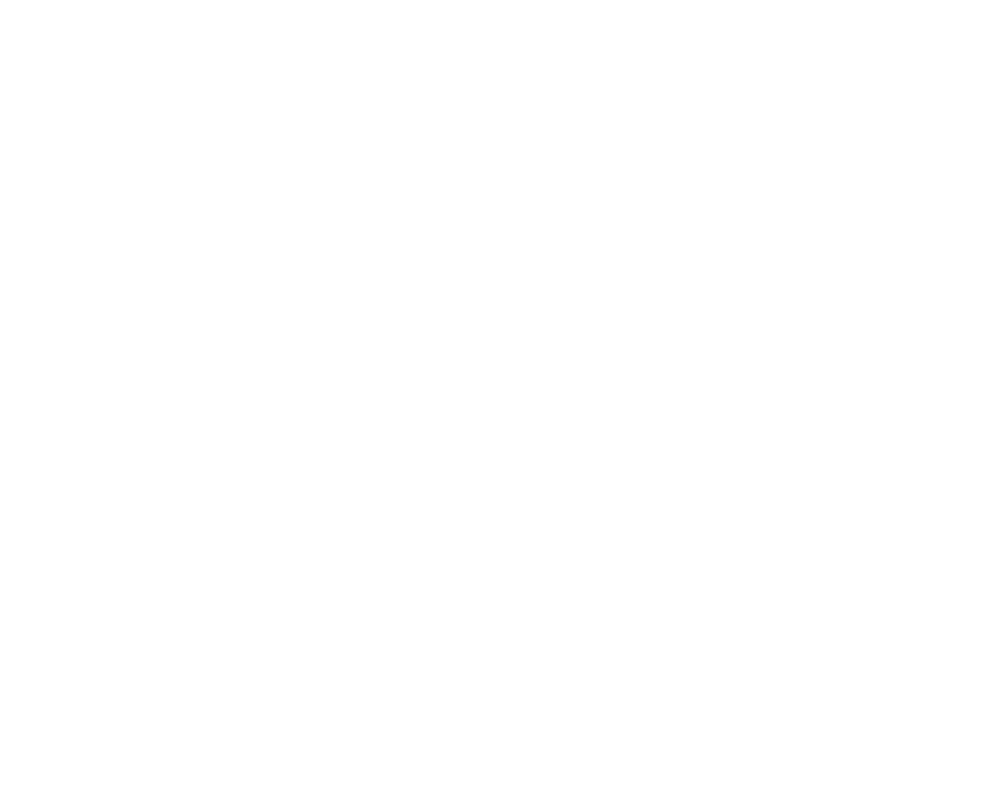
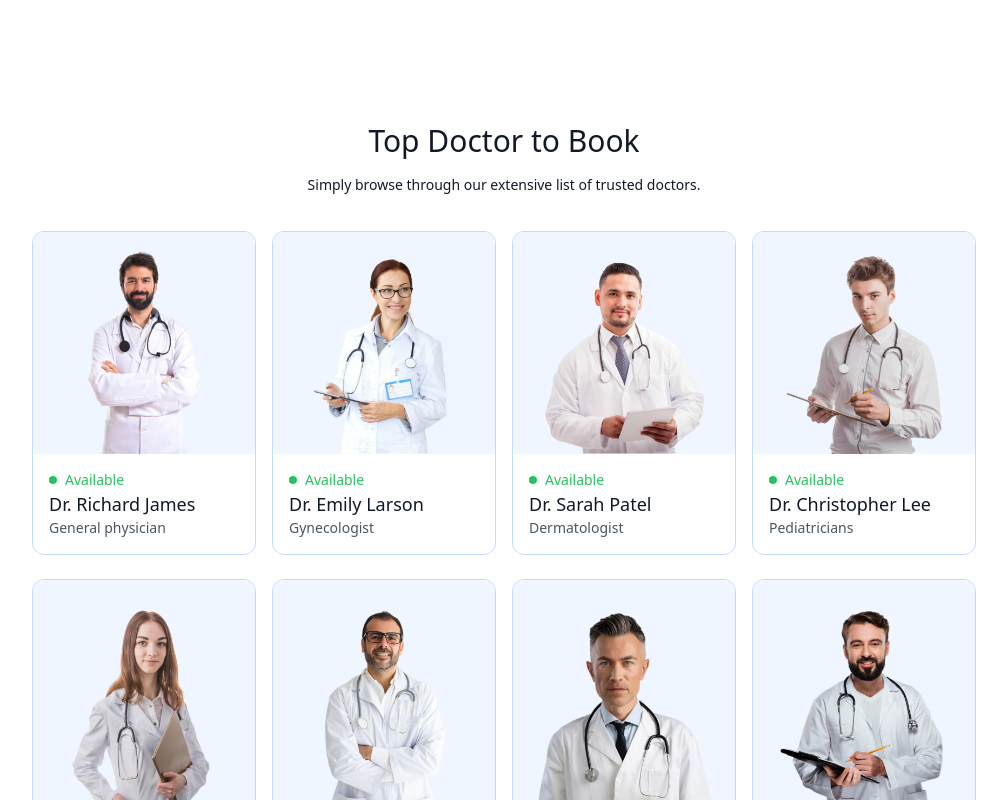
Before and after one commit to Anjana-05/Appointix-mern, a React (Vite) app in the folder frontend/: page / in a window 1280 px wide. Shown: the part 940-1740 px from the top of the page, without its empty margins (136-1143 px from the left). Before the commit the page ends 999 px from the top, so only its background shows below. Built offline with nearby package versions, Linux system fonts and the light colour scheme.

Commit message:
Added Top doctor section

```diff
--- a/frontend/src/components/SpecialityMenu.jsx
+++ b/frontend/src/components/SpecialityMenu.jsx
@@ -10,7 +10,7 @@
 
         <div className='flex sm:justify-center gap-4 pt-5 w-full overflow-scroll'>
             {specialityData.map((item,index) => (
-                <Link className='flex flex-col items-center text-xs cursor-pointer flex-shrink-0 hover:translate-y-[-10px] translation-all duration-500' to={'/doctors/${item.speciality}'}>
+                <Link onClick={(()=> scrollTo(0,0))} className='flex flex-col items-center text-xs cursor-pointer flex-shrink-0 hover:translate-y-[-10px] translation-all duration-500' key={index} to={'/doctors/${item.speciality}'}>
                     <img className='w-16 sm:w-24 ' src={item.image}></img>
                     <p>{item.speciality}</p>
                 </Link>
--- /dev/null
+++ b/frontend/src/components/TopDoctors.jsx
@@ -0,0 +1,31 @@
+import React from 'react'
+import { doctors } from '../assets/assets_frontend/assets'
+import { useNavigate } from 'react-router-dom'
+
+const TopDoctors = () => {
+
+  const navigate = useNavigate()
+  return (
+    <div className='flex flex-col items-center gap-4 my-16 text-gray-900 md:mx-10'>
+        <h1 className='text-3xl font-mediu'>Top Doctor to Book</h1>
+        <p className='text-center text-sm'>Simply browse through our extensive list of trusted doctors.</p>
+        <div className='w-full grid grid-cols-auto gap-4 pt-5 gap-y-6 px-3 sm:px-0'>
+            {doctors.slice(0,10).map((item,index) => (
+            <div onClick={() => navigate(`/appointment/${item.id}`)} className='border border-blue-200 rounded-xl overflow-hidden cursor-pointer hover:translate-y-[-10px] transition-all duration-500' key={index}>
+                <img className='bg-blue-50' src={item.image} alt="" />
+                <div className='p-4'>
+                    <div className='flex flex-row items-center gap-2 text-sm text-green-500'>
+                        <p className='w-2 h-2 bg-green-500 rounded-full'></p><p>Available</p>
+                    </div>
+                    <p className='text-gray-900 text-lg font-medium'>{item.name}</p>
+                    <p className='text-gray-600 text-sm'>{item.speciality}</p>
+                </div>
+            </div>
+            ))}
+        </div>
+        <button className='bg-blue-100 text-gray-600 rounded-full px-12 py-3 mt-10'>more</button>
+    </div>
+  )
+}
+
+export default TopDoctors
--- a/frontend/src/pages/Home.jsx
+++ b/frontend/src/pages/Home.jsx
@@ -1,12 +1,14 @@
 import React from 'react'
 import Header from '../components/Header'
 import SpecialityMenu from '../components/specialityMenu'
+import TopDoctors from '../components/TopDoctors'
 
 const Home = () => {
   return (
     <div>
       <Header />
       <SpecialityMenu />
+      <TopDoctors />
     </div>
   )
 }
--- a/frontend/tailwind.config.js
+++ b/frontend/tailwind.config.js
@@ -8,6 +8,9 @@
     extend: {
       colors: {
         'primary' : "#5f6FFF"
+      },
+      gridTemplateColumns: {
+        'auto': 'repeat(auto-fill, minmax(200px, 1fr))'
       }
     },
   },
```
